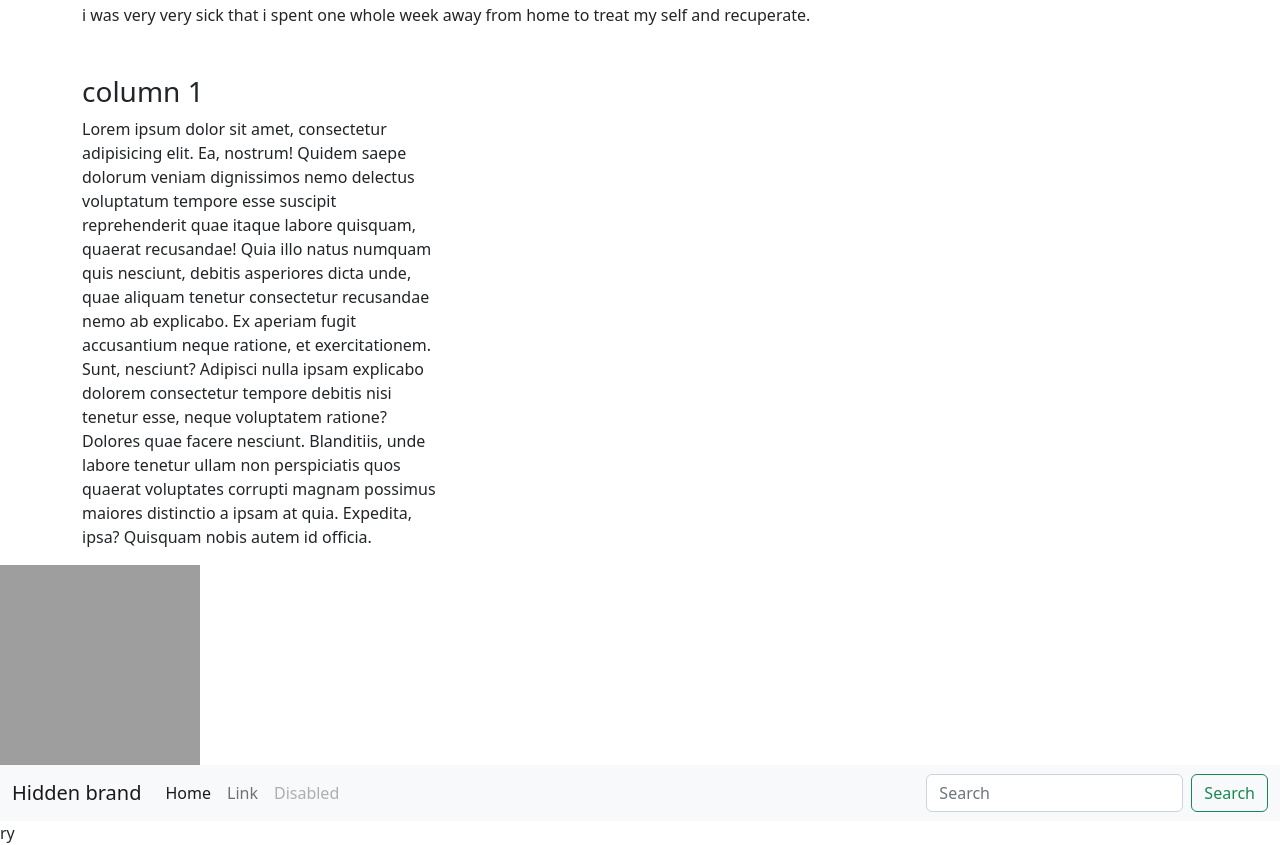
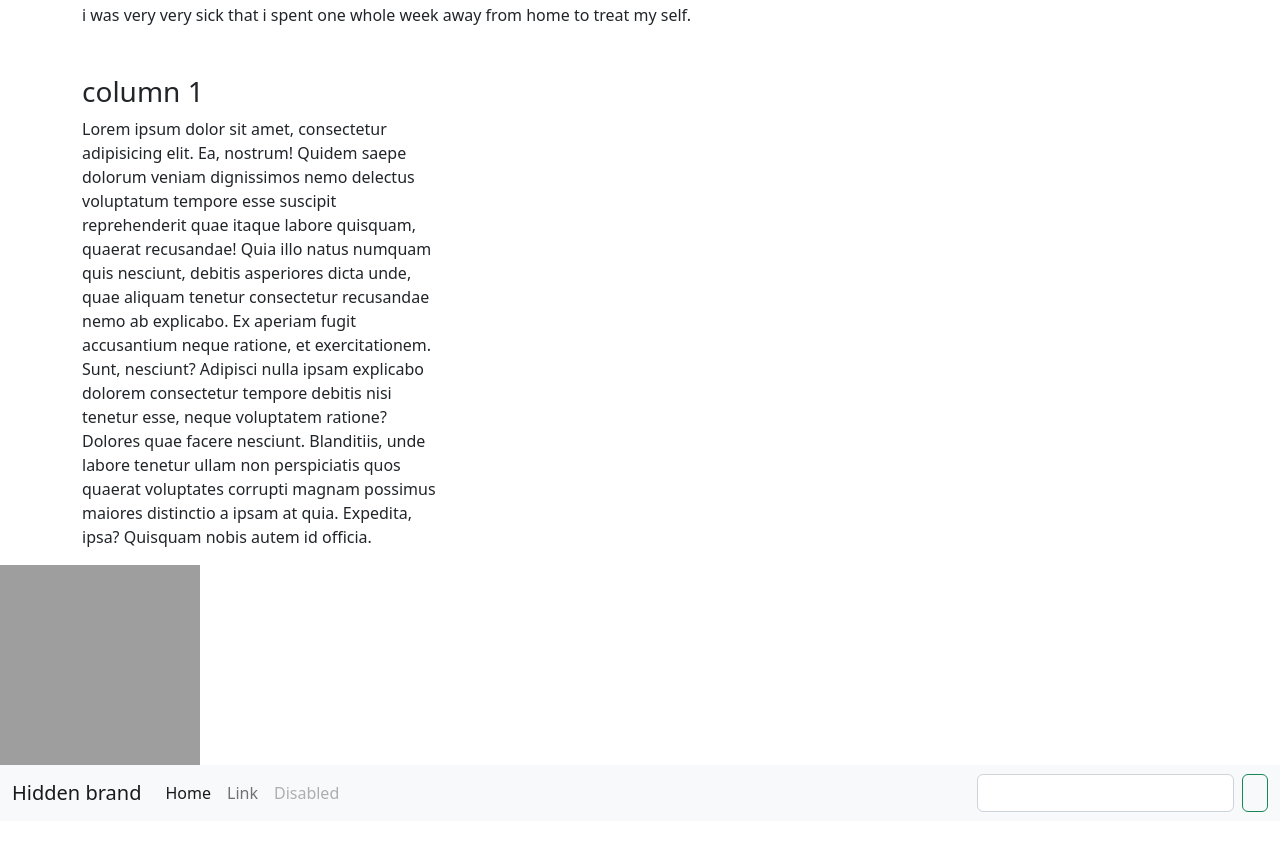
Before and after one commit to Pamela-Ofuani/my-first-repository, a plain HTML site: page bootstrap.html in a window 1280 px wide. Shown: the part 77-922 px from the top of the page. After the commit the page ends 898 px from the top, so only its background shows below. Drawn offline with nearby package versions, Linux system fonts and the light colour scheme; grey boxes are pictures that could not be loaded.

Commit message:
updated my bootstrap file

```diff
--- a/bootstrap.html
+++ b/bootstrap.html
@@ -10,7 +10,7 @@
     <div class="container">
         <h1> my firstbootstrap page </h1>
         <p>
-            i was very very sick that i spent one whole week away from home to treat my self and recuperate.
+            i was very very sick that i spent one whole week away from home to treat my self.
         </p>
     </div>
     <div class="container mt-5">
@@ -50,11 +50,11 @@
               </li>
             </ul>
             <form class="d-flex">
-              <input class="form-control me-2" type="search" placeholder="Search" aria-label="Search">
-              <button class="btn btn-outline-success" type="submit">Search</button>
+              <input class="form-control me-2" type="search">
+              <button class="btn btn-outline-success" type="submit"></button>
             </form>
           </div>
         </div>
-      </nav>ry
+      </nav>
 </body>
 </html>
```
